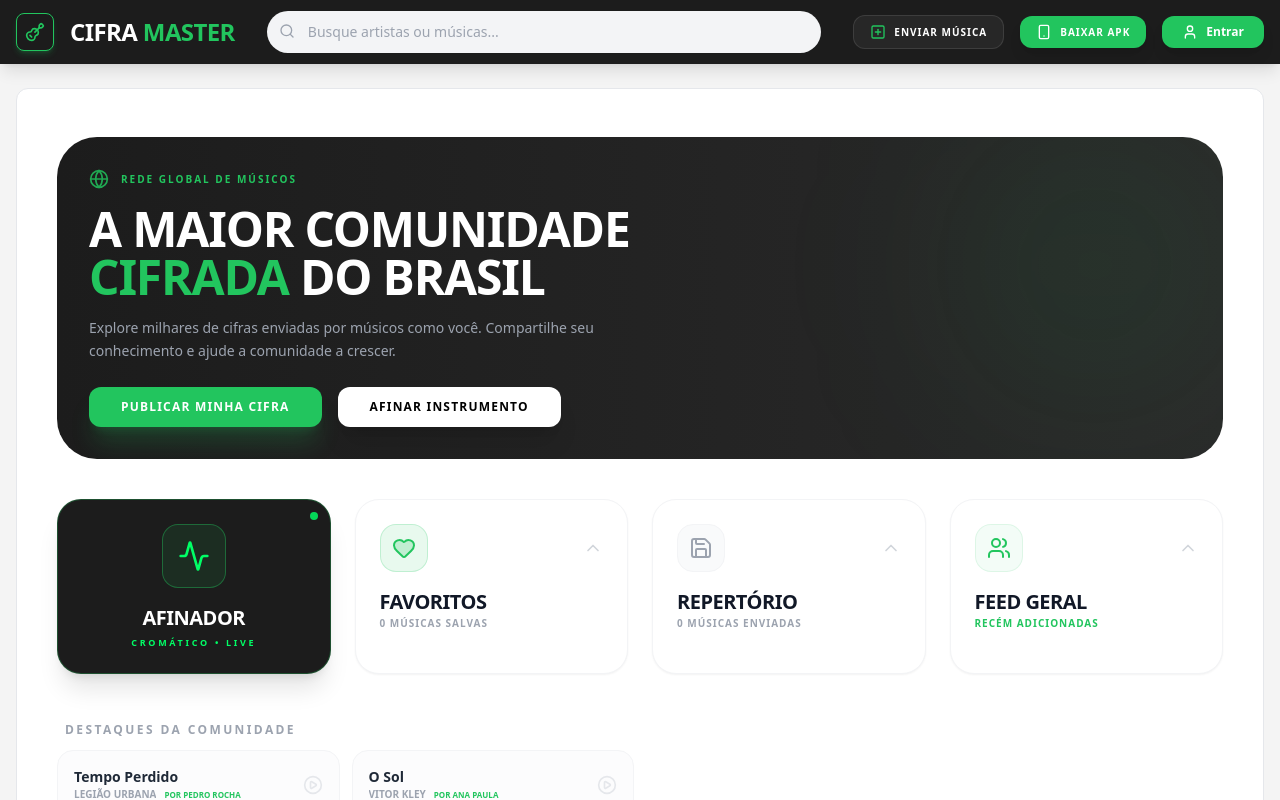
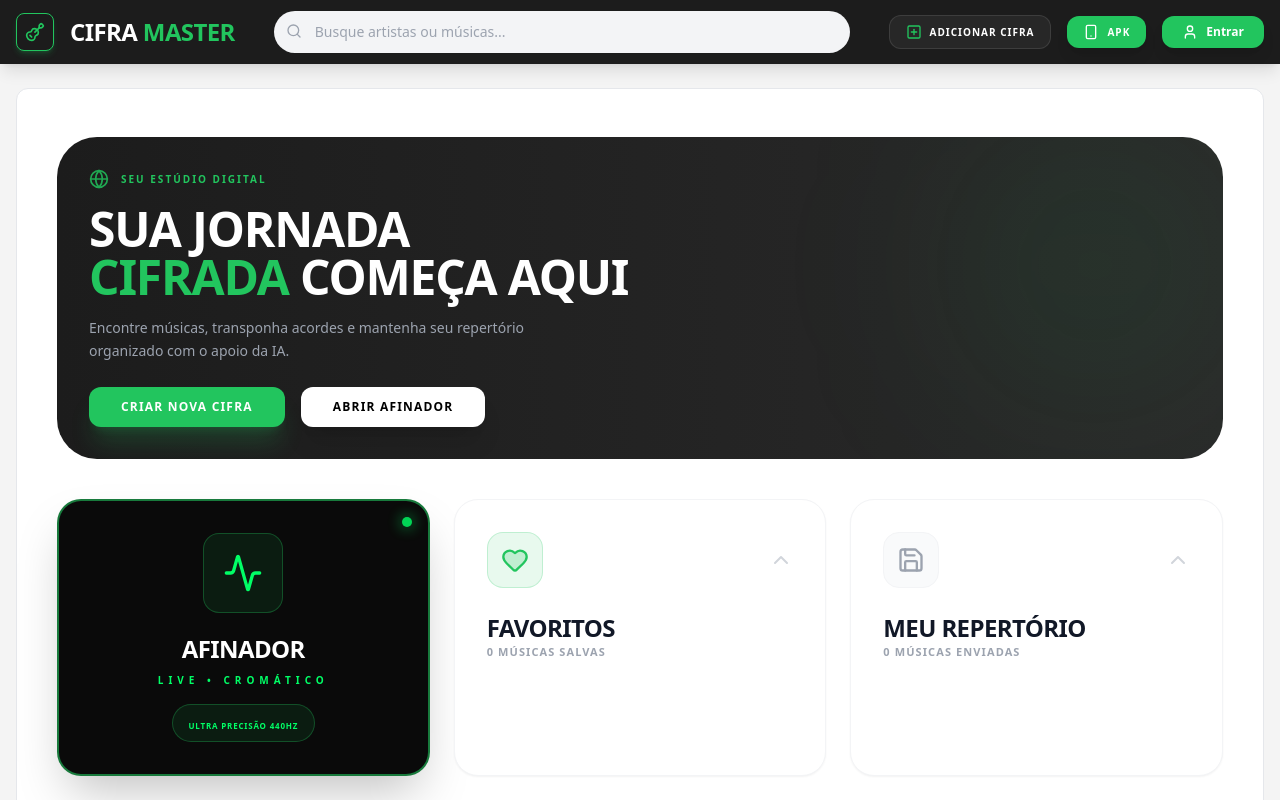
Before and after one commit to thyagomonteiro10/ciframaster, a React (Vite) app: page / in a window 1280 px wide. Shown: the top 800 px of the page. Built offline with nearby package versions, Linux system fonts and the light colour scheme.

Commit message:
feat: Update community section title and description
Changed the "Rede Global de Músicos" title to "Seu Estúdio Digital" and updated the accompanying description. This change aims to rebrand the community section to better reflect its purpose as a personal digital workspace for musicians.

```diff
--- a/App.tsx
+++ b/App.tsx
@@ -42,7 +42,6 @@ const App: React.FC = () => {
   const [userSongs, setUserSongs] = useState<ExtendedSong[]>([]);
   const [isFavFolderOpen, setIsFavFolderOpen] = useState(true);
   const [isUserSongsOpen, setIsUserSongsOpen] = useState(true);
-  const [isCommunityOpen, setIsCommunityOpen] = useState(true);
   const [isViewMode, setIsViewMode] = useState(false);
   const [installPrompt, setInstallPrompt] = useState<any>(null);
 
@@ -234,98 +233,86 @@ const App: React.FC = () => {
           <div className="relative z-10">
               <div className="flex items-center gap-3 text-[#22c55e] mb-4">
                   <Globe className="w-5 h-5 animate-pulse" />
-                  <span className="text-[10px] font-black uppercase tracking-[0.2em]">Rede Global de Músicos</span>
+                  <span className="text-[10px] font-black uppercase tracking-[0.2em]">Seu Estúdio Digital</span>
               </div>
-              <h1 className="text-4xl md:text-5xl font-black uppercase tracking-tight mb-4">A maior comunidade <br/><span className="text-[#22c55e]">Cifrada</span> do Brasil</h1>
-              <p className="text-gray-400 max-w-lg text-sm font-medium leading-relaxed mb-6">Explore milhares de cifras enviadas por músicos como você. Compartilhe seu conhecimento e ajude a comunidade a crescer.</p>
+              <h1 className="text-4xl md:text-5xl font-black uppercase tracking-tight mb-4">Sua Jornada <br/><span className="text-[#22c55e]">Cifrada</span> Começa Aqui</h1>
+              <p className="text-gray-400 max-w-lg text-sm font-medium leading-relaxed mb-6">Encontre músicas, transponha acordes e mantenha seu repertório organizado com o apoio da IA.</p>
               <div className="flex flex-wrap gap-4">
                 <button
                   onClick={() => setIsSubmissionOpen(true)}
                   className="px-8 py-3 bg-[#22c55e] hover:bg-[#16a34a] text-white rounded-xl text-xs font-black uppercase tracking-widest transition-all shadow-xl shadow-[#22c55e]/20"
                 >
-                  Publicar minha Cifra
+                  Criar Nova Cifra
                 </button>
                 <button
                   onClick={() => setIsTunerOpen(true)}
                   className="px-8 py-3 bg-white text-black hover:bg-[#22c55e] hover:text-white rounded-xl text-xs font-black uppercase tracking-widest transition-all shadow-xl"
                 >
-                  Afinar Instrumento
+                  Abrir Afinador
                 </button>
               </div>
           </div>
       </div>
 
-      {/* Grid de Ferramentas e Pastas */}
-      <div className="grid grid-cols-1 md:grid-cols-2 lg:grid-cols-4 gap-6 mb-12">
+      {/* Grid de Ferramentas - Focado em Utilidades Pessoais */}
+      <div className="grid grid-cols-1 md:grid-cols-2 lg:grid-cols-3 gap-6 mb-12">
 
-        {/* Card do Afinador (Novo) */}
+        {/* Card do Afinador - Estilo Preto e Verde Neon no Início */}
         <div className="animate-in fade-in slide-in-from-left-4 duration-500">
-           <button onClick={() => setIsTunerOpen(true)} className="w-full h-full flex flex-col items-center justify-center p-6 bg-[#1c1c1c] rounded-3xl shadow-xl border border-[#22c55e]/30 hover:bg-black transition-all group overflow-hidden relative">
-              <div className="absolute top-0 right-0 p-3">
-                 <div className="w-2 h-2 rounded-full bg-[#00ff66] animate-pulse"></div>
+           <button onClick={() => setIsTunerOpen(true)} className="w-full h-full flex flex-col items-center justify-center p-8 bg-[#0a0a0a] rounded-3xl shadow-2xl border-2 border-[#22c55e]/60 hover:bg-black transition-all group overflow-hidden relative">
+              <div className="absolute top-0 right-0 p-4">
+                 <div className="w-2.5 h-2.5 rounded-full bg-[#00ff66] animate-pulse shadow-[0_0_15px_#00ff66]"></div>
               </div>
-              <div className="w-16 h-16 bg-[#22c55e]/10 rounded-2xl flex items-center justify-center border border-[#22c55e]/40 mb-4 group-hover:scale-110 transition-transform">
-                 <Activity className="text-[#00ff66] w-8 h-8" />
+              <div className="w-20 h-20 bg-[#22c55e]/10 rounded-2xl flex items-center justify-center border border-[#22c55e]/30 mb-5 group-hover:scale-110 transition-transform">
+                 <Activity className="text-[#00ff66] w-10 h-10" />
               </div>
-              <h2 className="text-xl font-black text-white tracking-tight uppercase mb-1">Afinador</h2>
-              <p className="text-[9px] font-black text-[#00ff66] uppercase tracking-[0.3em]">Cromático • Live</p>
+              <h2 className="text-2xl font-black text-white tracking-tight uppercase mb-2">Afinador</h2>
+              <p className="text-[10px] font-black text-[#00ff66] uppercase tracking-[0.5em]">Live • Cromático</p>
+              <div className="mt-4 px-4 py-1.5 bg-[#22c55e]/10 border border-[#22c55e]/30 rounded-full">
+                 <span className="text-[8px] font-black text-[#00ff66] uppercase tracking-widest">Ultra Precisão 440Hz</span>
+              </div>
            </button>
         </div>
 
         <div className="animate-in fade-in slide-in-from-left-4 duration-500">
-           <button onClick={() => setIsFavFolderOpen(!isFavFolderOpen)} className="w-full h-full flex flex-col p-6 bg-white rounded-3xl shadow-sm border border-gray-100 hover:border-[#22c55e]/30 transition-all group relative">
-              <div className="flex items-center justify-between w-full mb-4">
-                 <div className="w-12 h-12 bg-[#22c55e]/10 rounded-2xl flex items-center justify-center border border-[#22c55e]/20">
-                    <Heart className="text-[#22c55e] w-6 h-6 fill-[#22c55e]/20" />
+           <button onClick={() => setIsFavFolderOpen(!isFavFolderOpen)} className="w-full h-full flex flex-col p-8 bg-white rounded-3xl shadow-sm border border-gray-100 hover:border-[#22c55e]/30 transition-all group relative">
+              <div className="flex items-center justify-between w-full mb-6">
+                 <div className="w-14 h-14 bg-[#22c55e]/10 rounded-2xl flex items-center justify-center border border-[#22c55e]/20">
+                    <Heart className="text-[#22c55e] w-7 h-7 fill-[#22c55e]/20" />
                  </div>
-                 <ChevronDown className={`w-5 h-5 text-gray-300 transition-transform duration-300 ${isFavFolderOpen ? 'rotate-180' : ''}`} />
+                 <ChevronDown className={`w-6 h-6 text-gray-300 transition-transform duration-300 ${isFavFolderOpen ? 'rotate-180' : ''}`} />
               </div>
               <div className="text-left">
-                 <h2 className="text-xl font-black text-gray-900 tracking-tight uppercase">Favoritos</h2>
-                 <p className="text-[10px] font-bold text-gray-400 uppercase tracking-widest">{favorites.length} músicas salvas</p>
+                 <h2 className="text-2xl font-black text-gray-900 tracking-tight uppercase">Favoritos</h2>
+                 <p className="text-[11px] font-bold text-gray-400 uppercase tracking-widest">{favorites.length} músicas salvas</p>
               </div>
            </button>
         </div>
 
         <div className="animate-in fade-in slide-in-from-right-4 duration-500">
-           <button onClick={() => setIsUserSongsOpen(!isUserSongsOpen)} className="w-full h-full flex flex-col p-6 bg-white rounded-3xl shadow-sm border border-gray-100 hover:border-[#22c55e]/30 transition-all group relative">
-              <div className="flex items-center justify-between w-full mb-4">
-                 <div className="w-12 h-12 bg-gray-50 rounded-2xl flex items-center justify-center border border-gray-100">
-                    <Save className="text-gray-400 w-6 h-6" />
+           <button onClick={() => setIsUserSongsOpen(!isUserSongsOpen)} className="w-full h-full flex flex-col p-8 bg-white rounded-3xl shadow-sm border border-gray-100 hover:border-[#22c55e]/30 transition-all group relative">
+              <div className="flex items-center justify-between w-full mb-6">
+                 <div className="w-14 h-14 bg-gray-50 rounded-2xl flex items-center justify-center border border-gray-100">
+                    <Save className="text-gray-400 w-7 h-7" />
                  </div>
-                 <ChevronDown className={`w-5 h-5 text-gray-300 transition-transform ${isUserSongsOpen ? 'rotate-180' : ''}`} />
+                 <ChevronDown className={`w-6 h-6 text-gray-300 transition-transform ${isUserSongsOpen ? 'rotate-180' : ''}`} />
               </div>
               <div className="text-left">
-                 <h2 className="text-xl font-black text-gray-900 tracking-tight uppercase">Repertório</h2>
-                 <p className="text-[10px] font-bold text-gray-400 uppercase tracking-widest">{userSongs.length} músicas enviadas</p>
-              </div>
-           </button>
-        </div>
-
-        <div className="animate-in fade-in slide-in-from-right-4 duration-500">
-           <button onClick={() => setIsCommunityOpen(!isCommunityOpen)} className="w-full h-full flex flex-col p-6 bg-white rounded-3xl shadow-sm border border-gray-100 hover:border-[#22c55e]/30 transition-all group relative">
-              <div className="flex items-center justify-between w-full mb-4">
-                 <div className="w-12 h-12 bg-[#22c55e]/5 rounded-2xl flex items-center justify-center border border-[#22c55e]/10">
-                    <Users className="text-[#22c55e] w-6 h-6" />
-                 </div>
-                 <ChevronDown className={`w-5 h-5 text-gray-300 transition-transform ${isCommunityOpen ? 'rotate-180' : ''}`} />
-              </div>
-              <div className="text-left">
-                 <h2 className="text-xl font-black text-gray-900 tracking-tight uppercase">Feed Geral</h2>
-                 <p className="text-[10px] font-bold text-[#22c55e] uppercase tracking-widest">Recém Adicionadas</p>
+                 <h2 className="text-2xl font-black text-gray-900 tracking-tight uppercase">Meu Repertório</h2>
+                 <p className="text-[11px] font-bold text-gray-400 uppercase tracking-widest">{userSongs.length} músicas enviadas</p>
               </div>
            </button>
         </div>
       </div>
 
-      {/* Listas Expansíveis */}
-      <div className="space-y-4 mb-12">
+      {/* Listas Expansíveis - Conteúdo do Usuário */}
+      <div className="space-y-6 mb-12">
         {isFavFolderOpen && favorites.length > 0 && (
           <div className="animate-in slide-in-from-top-4 duration-500">
-             <h3 className="text-xs font-black text-gray-400 uppercase tracking-[0.2em] mb-3 ml-2">Suas Favoritas</h3>
-             <div className="grid grid-cols-1 sm:grid-cols-2 lg:grid-cols-4 gap-3">
+             <h3 className="text-xs font-black text-gray-400 uppercase tracking-[0.2em] mb-4 ml-2">Suas Favoritas</h3>
+             <div className="grid grid-cols-1 sm:grid-cols-2 lg:grid-cols-4 gap-4">
                 {favorites.map((song) => (
-                  <div key={song.id} onClick={() => handleSongSelect(song)} className="group flex items-center justify-between p-4 bg-white border border-gray-100 rounded-2xl hover:border-[#22c55e] hover:shadow-lg transition-all cursor-pointer">
+                  <div key={song.id} onClick={() => handleSongSelect(song)} className="group flex items-center justify-between p-5 bg-white border border-gray-100 rounded-2xl hover:border-[#22c55e] hover:shadow-lg transition-all cursor-pointer">
                     <div className="flex-1 min-w-0 pr-3">
                       <h4 className="font-bold text-gray-800 text-sm truncate group-hover:text-[#22c55e]">{song.title}</h4>
                       <p className="text-[10px] text-gray-400 font-bold uppercase truncate">{song.artist}</p>
@@ -339,10 +326,10 @@ const App: React.FC = () => {
 
         {isUserSongsOpen && userSongs.length > 0 && (
           <div className="animate-in slide-in-from-top-4 duration-500">
-             <h3 className="text-xs font-black text-gray-400 uppercase tracking-[0.2em] mb-3 ml-2">Meu Repertório</h3>
-             <div className="grid grid-cols-1 sm:grid-cols-2 lg:grid-cols-4 gap-3">
+             <h3 className="text-xs font-black text-gray-400 uppercase tracking-[0.2em] mb-4 ml-2">Músicas Adicionadas</h3>
+             <div className="grid grid-cols-1 sm:grid-cols-2 lg:grid-cols-4 gap-4">
                 {userSongs.map((song) => (
-                  <div key={song.id} onClick={() => handleSongSelect(song)} className="group flex items-center justify-between p-4 bg-white border border-gray-100 rounded-2xl hover:border-[#22c55e] hover:shadow-lg transition-all cursor-pointer">
+                  <div key={song.id} onClick={() => handleSongSelect(song)} className="group flex items-center justify-between p-5 bg-white border border-gray-100 rounded-2xl hover:border-[#22c55e] hover:shadow-lg transition-all cursor-pointer">
                     <div className="flex-1 min-w-0 pr-3">
                       <h4 className="font-bold text-gray-800 text-sm truncate group-hover:text-[#22c55e]">{song.title}</h4>
                       <p className="text-[10px] text-gray-400 font-bold uppercase truncate">{song.artist}</p>
@@ -353,30 +340,10 @@ const App: React.FC = () => {
              </div>
           </div>
         )}
-
-        {isCommunityOpen && (
-          <div className="animate-in slide-in-from-top-4 duration-500">
-             <h3 className="text-xs font-black text-gray-400 uppercase tracking-[0.2em] mb-3 ml-2">Destaques da Comunidade</h3>
-             <div className="grid grid-cols-1 sm:grid-cols-2 lg:grid-cols-4 gap-3">
-                {COMMUNITY_SONGS.map((song) => (
-                  <div key={song.id} onClick={() => handleSongSelect(song)} className="group flex items-center justify-between p-4 bg-gray-50/50 border border-gray-100 rounded-2xl hover:border-[#22c55e] hover:bg-white hover:shadow-lg transition-all cursor-pointer">
-                    <div className="flex-1 min-w-0 pr-3">
-                      <h4 className="font-bold text-gray-800 text-sm truncate group-hover:text-[#22c55e]">{song.title}</h4>
-                      <div className="flex items-center gap-2">
-                         <p className="text-[10px] text-gray-400 font-bold uppercase truncate">{song.artist}</p>
-                         <span className="text-[8px] text-[#22c55e] font-black uppercase whitespace-nowrap">Por {song.author}</span>
-                      </div>
-                    </div>
-                    <PlayCircle className="w-5 h-5 text-gray-200 group-hover:text-[#22c55e] transition-colors" />
-                  </div>
-                ))}
-             </div>
-          </div>
-        )}
       </div>
 
       <div className="flex items-center justify-between mb-8 border-b border-gray-200 pb-5">
-        <h1 className="text-2xl font-black text-gray-900 tracking-tight flex items-center gap-3"><Disc className="text-[#22c55e] w-7 h-7" /> Gêneros e Estilos</h1>
+        <h1 className="text-2xl font-black text-gray-900 tracking-tight flex items-center gap-3"><Disc className="text-[#22c55e] w-7 h-7" /> Gêneros Sugeridos</h1>
       </div>
       <div className="grid grid-cols-2 sm:grid-cols-3 md:grid-cols-3 lg:grid-cols-5 gap-4 mb-20">
         {GENRES.map((genre) => (
@@ -409,9 +376,9 @@ const App: React.FC = () => {
                 onClick={() => setIsSubmissionOpen(true)}
                 className="hidden lg:flex items-center gap-2 px-4 py-2 bg-white/5 hover:bg-white/10 text-white rounded-xl text-[10px] font-black uppercase tracking-widest transition-all border border-white/10"
               >
-                <PlusSquare className="w-4 h-4 text-[#22c55e]" /> Enviar Música
+                <PlusSquare className="w-4 h-4 text-[#22c55e]" /> Adicionar Cifra
               </button>
-              <button onClick={handleInstallClick} className="flex items-center gap-2 px-4 py-2 bg-[#22c55e] hover:bg-[#16a34a] text-white rounded-xl text-[10px] font-black uppercase tracking-widest transition-all shadow-lg active:scale-95"><Smartphone className="w-4 h-4" /> Baixar APK</button>
+              <button onClick={handleInstallClick} className="flex items-center gap-2 px-4 py-2 bg-[#22c55e] hover:bg-[#16a34a] text-white rounded-xl text-[10px] font-black uppercase tracking-widest transition-all shadow-lg active:scale-95"><Smartphone className="w-4 h-4" /> APK</button>
               {currentUser ? (
                 <button onClick={handleLogout} className="w-10 h-10 bg-white/5 rounded-full flex items-center justify-center hover:bg-red-500 transition-all"><LogOut className="w-5 h-5" /></button>
               ) : (
@@ -472,7 +439,7 @@ const App: React.FC = () => {
                    {currentSong.isPublic && (
                       <div className="inline-flex items-center gap-2 px-3 py-1 bg-[#22c55e]/10 border border-[#22c55e]/20 rounded-full mb-4">
                         <Globe className="w-3 h-3 text-[#22c55e]" />
-                        <span className="text-[8px] font-black uppercase text-[#22c55e]">Cifra da Comunidade • Por {currentSong.author || 'Músico'}</span>
+                        <span className="text-[8px] font-black uppercase text-[#22c55e]">Cifra da Comunidade</span>
                       </div>
                    )}
                    <h2 className={`${isViewMode ? 'text-6xl md:text-8xl' : 'text-5xl'} font-black text-gray-950 uppercase mb-2 tracking-tight transition-all duration-500`}>{currentSong.title}</h2>
```
